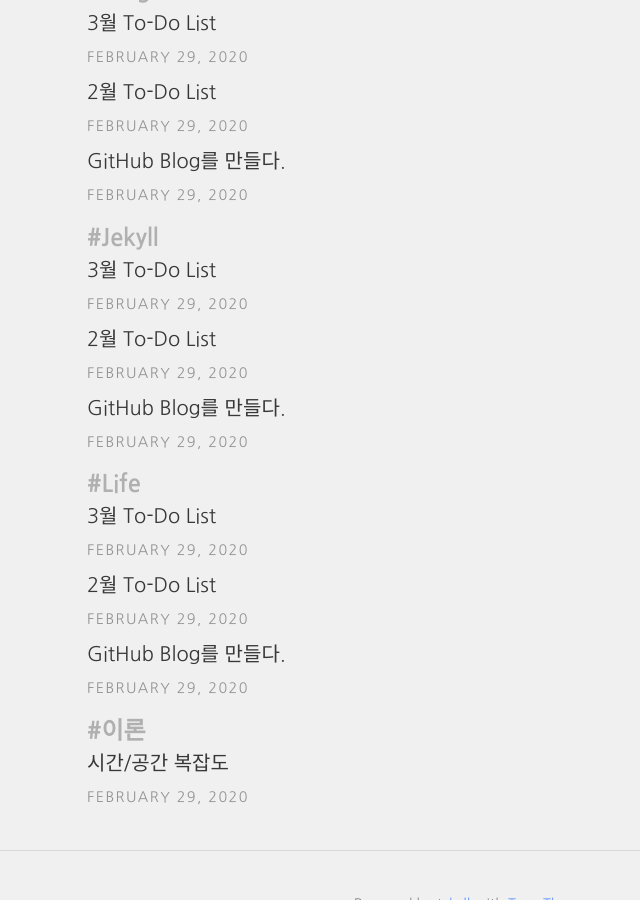
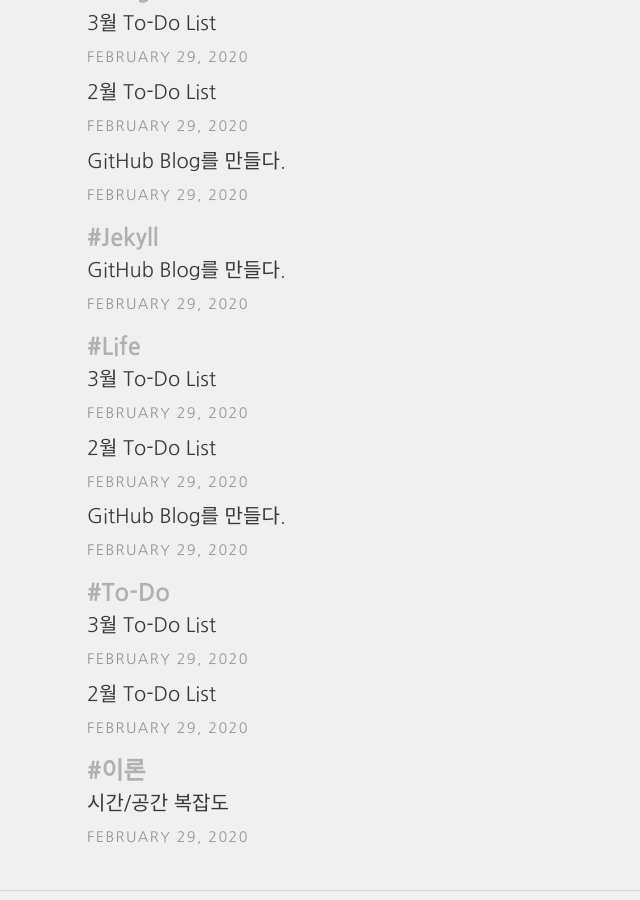
Before and after one commit to 0n1dev/React, a Jekyll site: the page built from tags.html, in a window 1280 px wide and 900 px high, scrolled down 483 px. Shown: the whole window, without its empty margins (169-809 px from the left). Built offline with Jekyll 4.4.1, drawn with Linux system fonts in a browser that asks for light colours; nearby versions of some CDN libraries.

Commit message:
0n1dev
태그 수정

```diff
--- a/_posts/Life-Todo/2020-02-29-todo-1.md
+++ b/_posts/Life-Todo/2020-02-29-todo-1.md
@@ -3,7 +3,7 @@ layout: post
 title: 2월 To-Do List
 comments: true
 categories : [Life/Todo]
-tags: [Life, Jekyll, Blog]
+tags: [Life, To-Do, Blog]
 ---
 
 <br><br>
--- a/_posts/Life-Todo/2020-02-29-todo-2.md
+++ b/_posts/Life-Todo/2020-02-29-todo-2.md
@@ -3,7 +3,7 @@ layout: post
 title: 3월 To-Do List
 comments: true
 categories : [Life/Todo]
-tags: [Life, Jekyll, Blog]
+tags: [Life, To-Do, Blog]
 ---
 
 <br><br>
```
